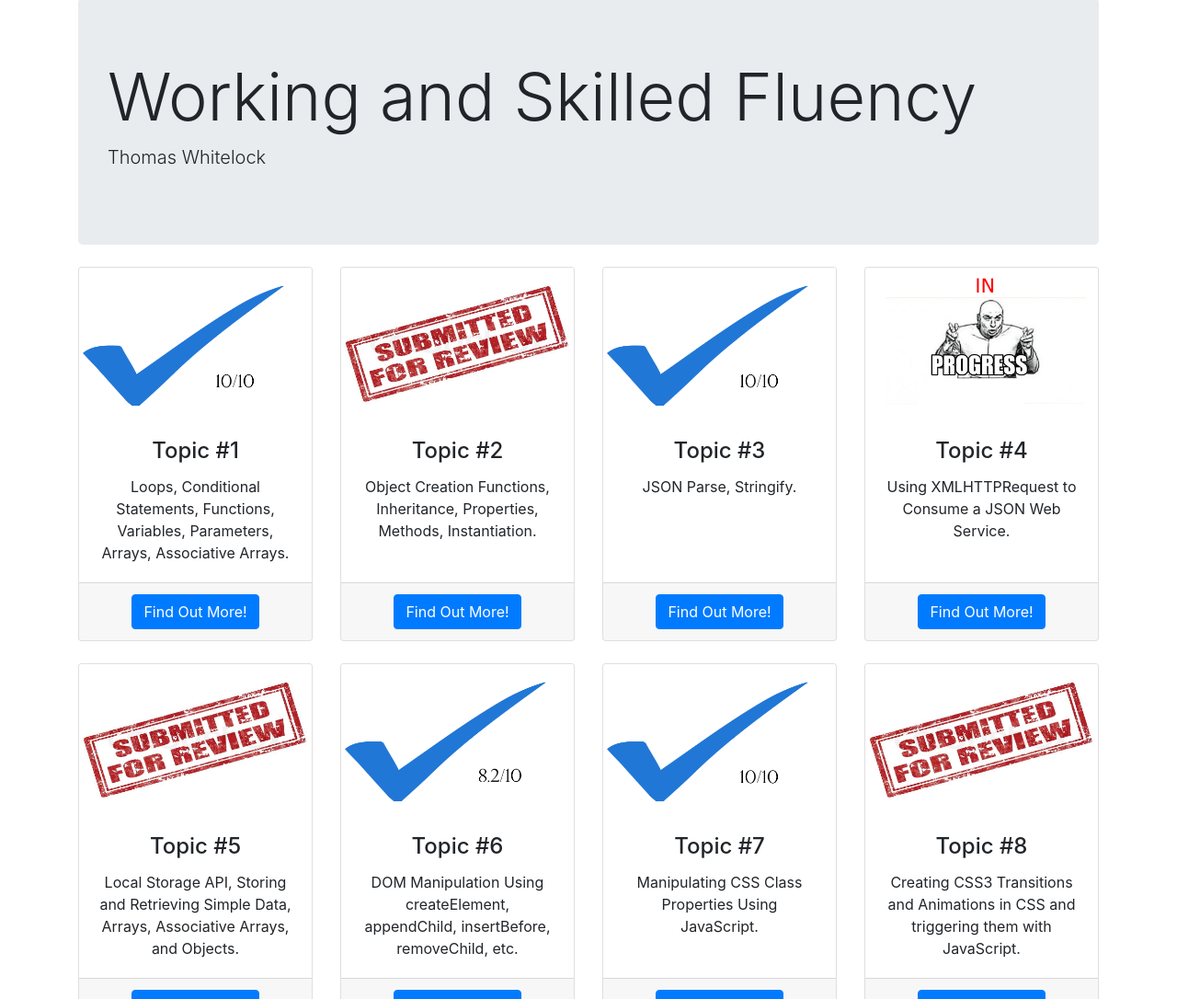
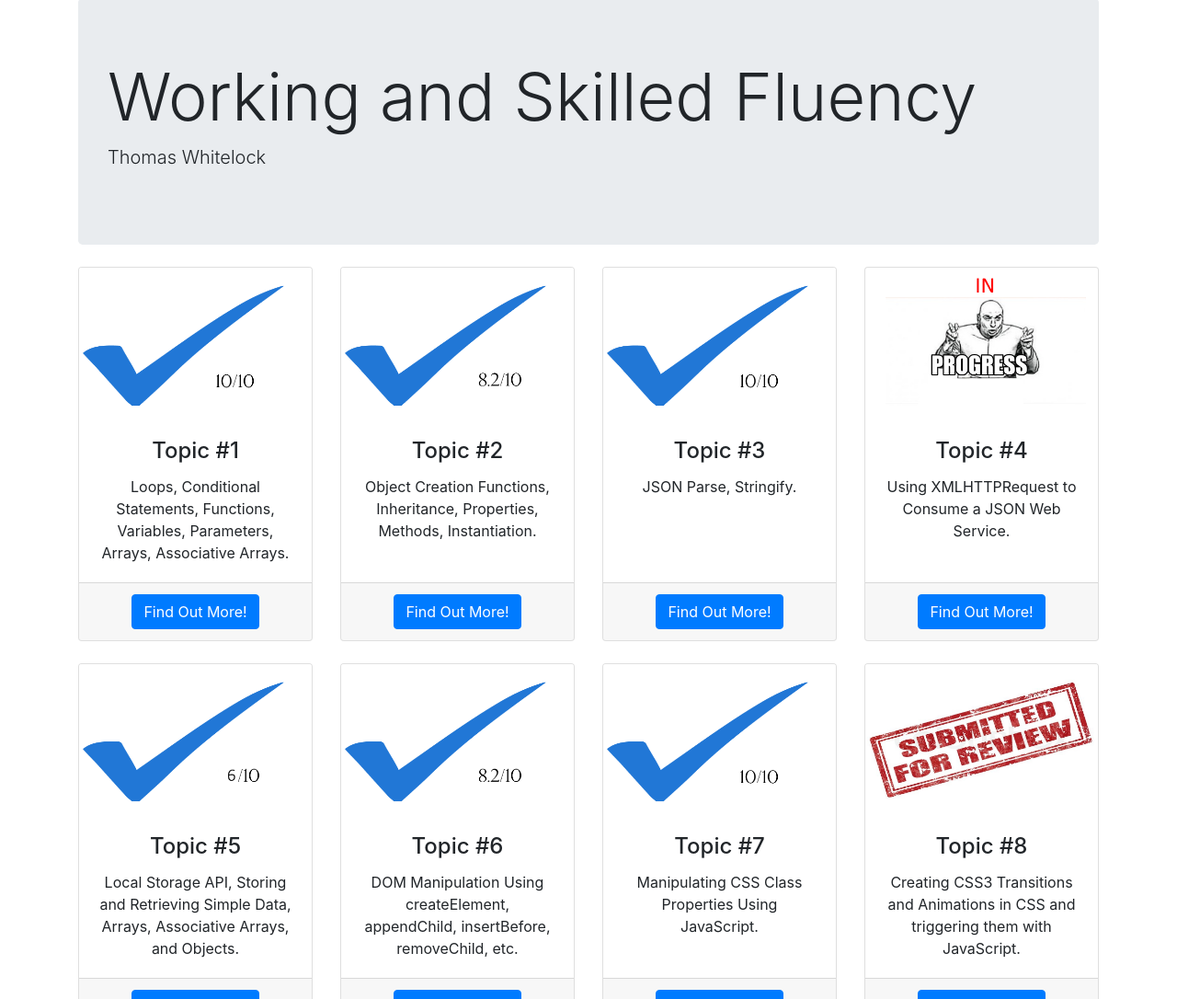
Before and after one commit to Th0masW/CS-261, a website: page index.html in a window 1280 px wide. Shown: the part 82-1168 px from the top of the page at 92% size. Drawn offline with Linux system fonts and the light colour scheme.

Commit message:
nwe images for headers

```diff
--- a/index.html
+++ b/index.html
@@ -76,7 +76,7 @@
 
         <div class="col-lg-3 col-md-6 mb-4">
           <div class="card">
-            <img class="card-img-top" src="images/submitted.png" alt="">
+            <img class="card-img-top" src="images/82.png" alt="">
             <div class="card-body">
               <h4 class="card-title">Topic #2</h4>
               <p class="card-text">Object Creation Functions, Inheritance, Properties, Methods, Instantiation.</p>
@@ -115,7 +115,7 @@
 
 		        <div class="col-lg-3 col-md-6 mb-4">
           <div class="card">
-            <img class="card-img-top" src="images/submitted.png" alt="">
+            <img class="card-img-top" src="images/6.png" alt="">
             <div class="card-body">
               <h4 class="card-title">Topic #5</h4>
               <p class="card-text">Local Storage API, Storing and Retrieving Simple Data, Arrays, Associative Arrays, and Objects.</p>
```
Also changed, not shown: images/6.png (added).
